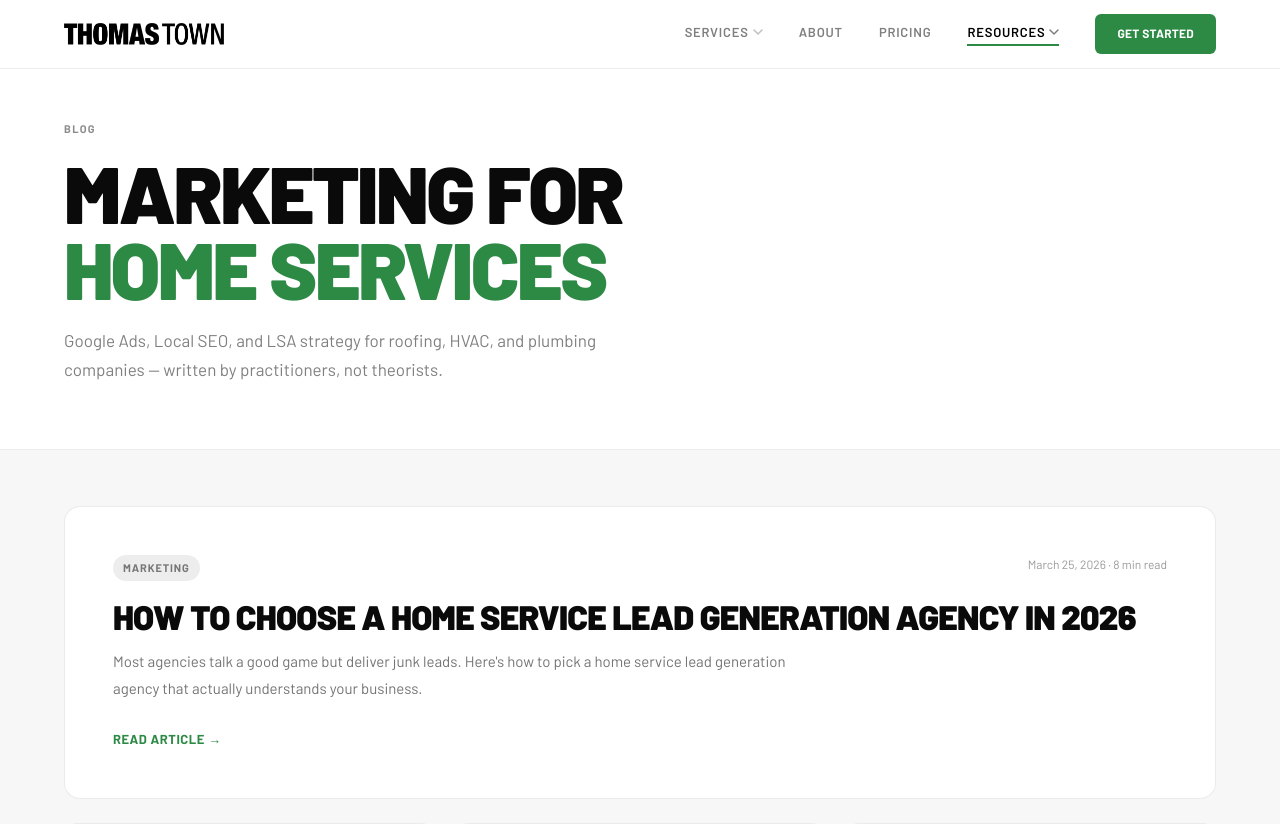
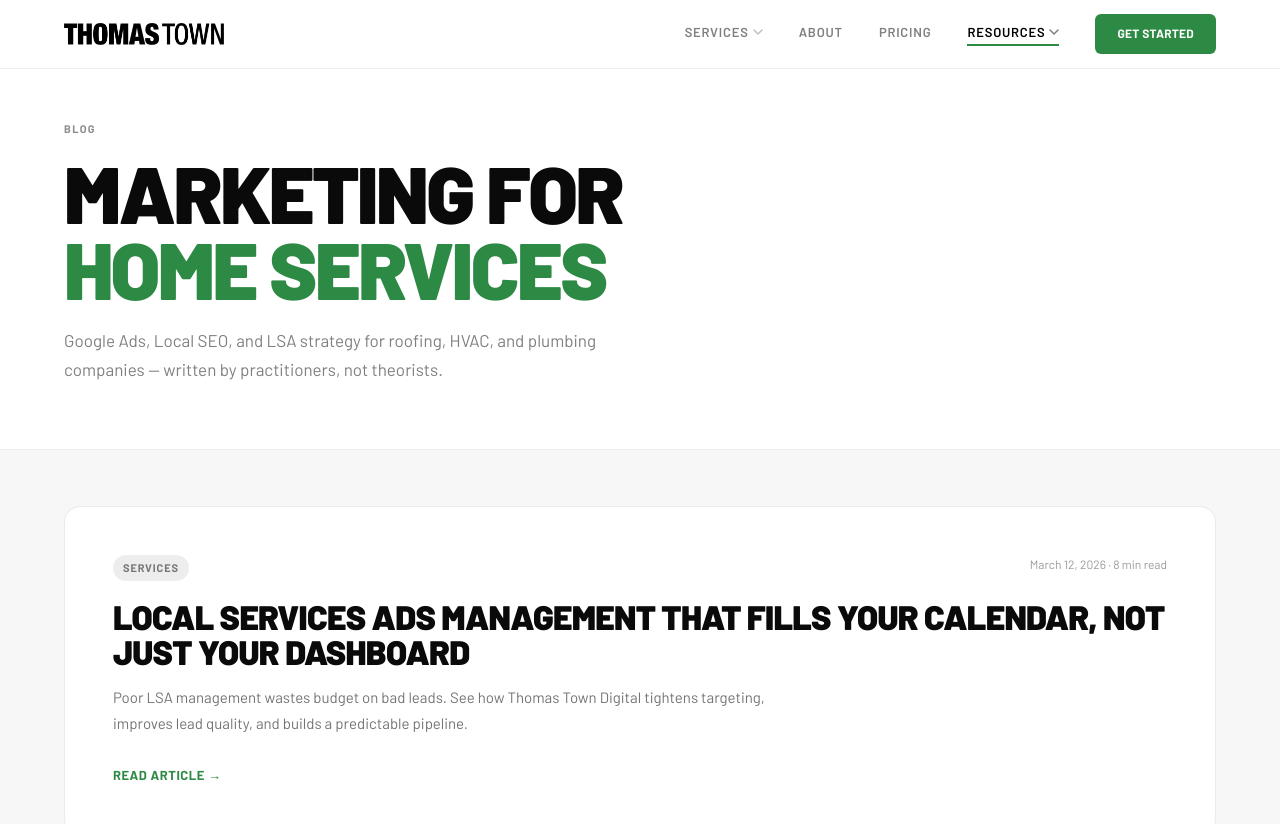
Before and after one commit to webberossi89/thomas-town-digital, a Next.js app: page /blog in a window 1280 px wide. Shown: the top 824 px of the page. Built offline with nearby package versions, Linux system fonts and the light colour scheme.

Commit message:
SEO: update blog listing for 'local-services-ads-management-home-services'

```diff
--- a/app/blog/page.tsx
+++ b/app/blog/page.tsx
@@ -7,6 +7,15 @@ export const metadata: Metadata = {
 };
 
 const posts = [
+  {
+    category: "Services",
+    title: "Local Services Ads Management That Fills Your Calendar, Not Just Your Dashboard",
+    summary: "Poor LSA management wastes budget on bad leads. See how Thomas Town Digital tightens targeting, improves lead quality, and builds a predictable pipeline.",
+    date: "March 12, 2026",
+    dateISO: "2026-03-12",
+    readTime: "8 min read",
+    slug: "local-services-ads-management-home-services",
+  },
   {
     category: "Marketing",
     title: "How to Choose a Home Service Lead Generation Agency in 2026",
```
